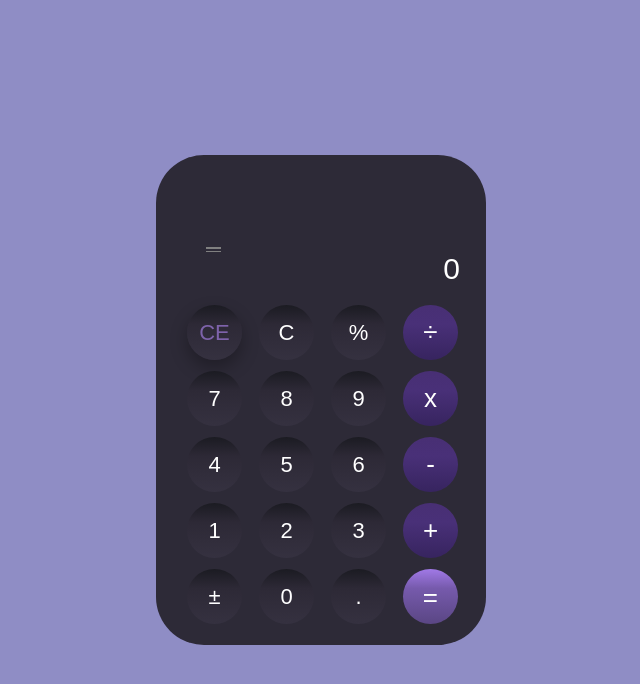
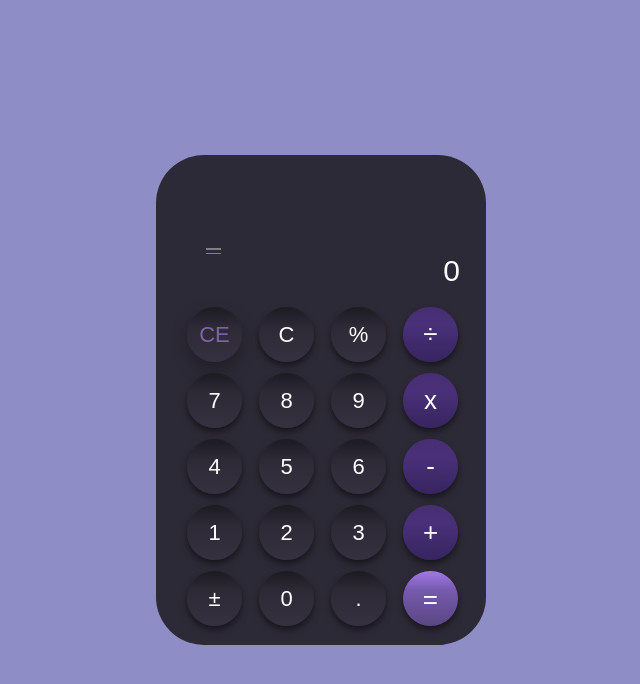
Before and after one commit to erickcarpes/Projeto-Calculadora, a plain HTML site: page index.html in a window 1280 px wide. Shown: the whole page, without its empty margins (319-959 px from the left). Drawn offline with Linux system fonts and the light colour scheme.

Commit message:
putted box shadow in all butons

```diff
--- a/style.css
+++ b/style.css
@@ -52,14 +52,14 @@ body{
     flex-direction: column;
     justify-content: center;
     padding-left: 35px;
-    font-size: 20px;
+    font-size: 22px;
     color: #7A7586;
 }
 
 .equal span{
     background-color: gray;
     width: 15px;
-    margin-top: 2px;
+    margin-top: 3px;
     height: 1.5px;
 }
 
@@ -76,10 +76,13 @@ body{
     cursor: pointer;
     color: white;
     border:rgba(45, 42, 55, 1);
+    box-shadow: 0px 4px 6px rgba(0, 0, 0, 0.5);
+    transition: all 0.3s;
 }
 
 .btn:hover{
     background: rgb(39, 36, 41);
+    box-shadow: 0px 8px 12px rgba(0, 0, 0, 0.7);
 }
 
 .btn.CE{
```
